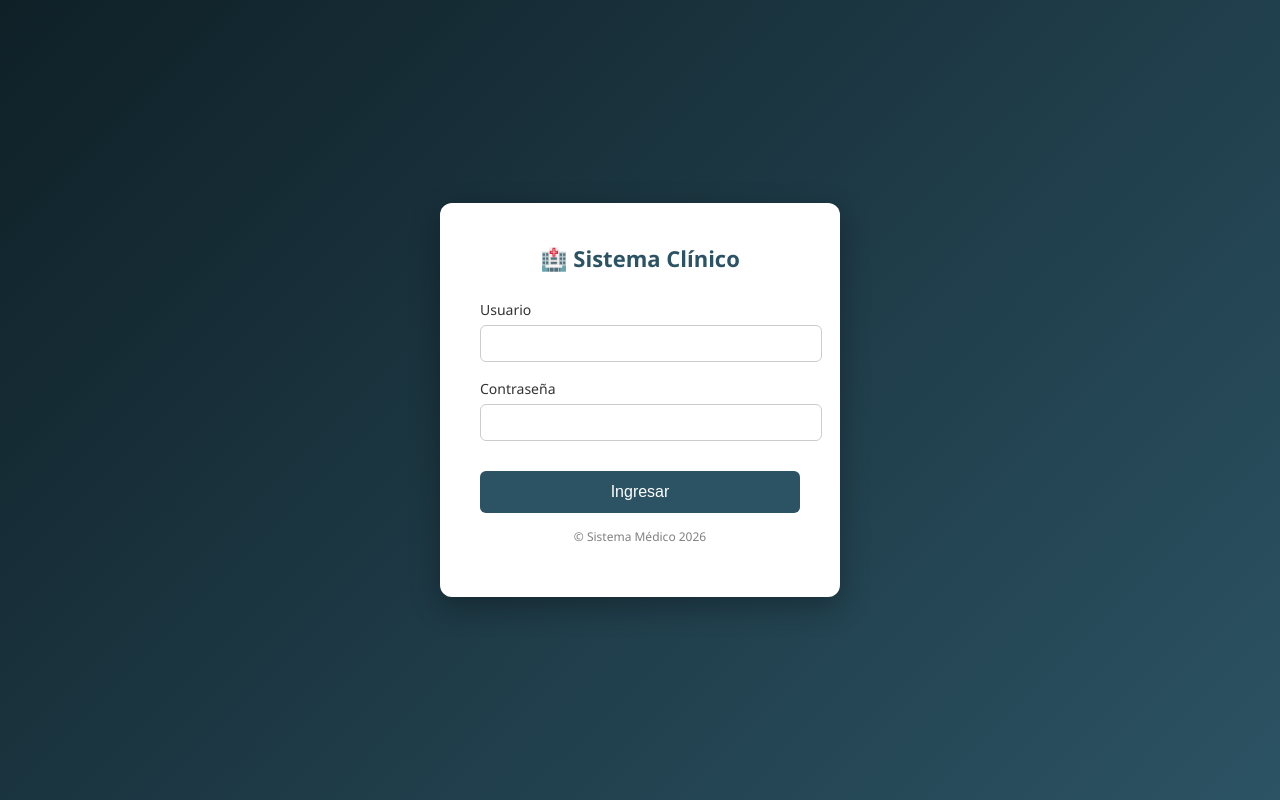
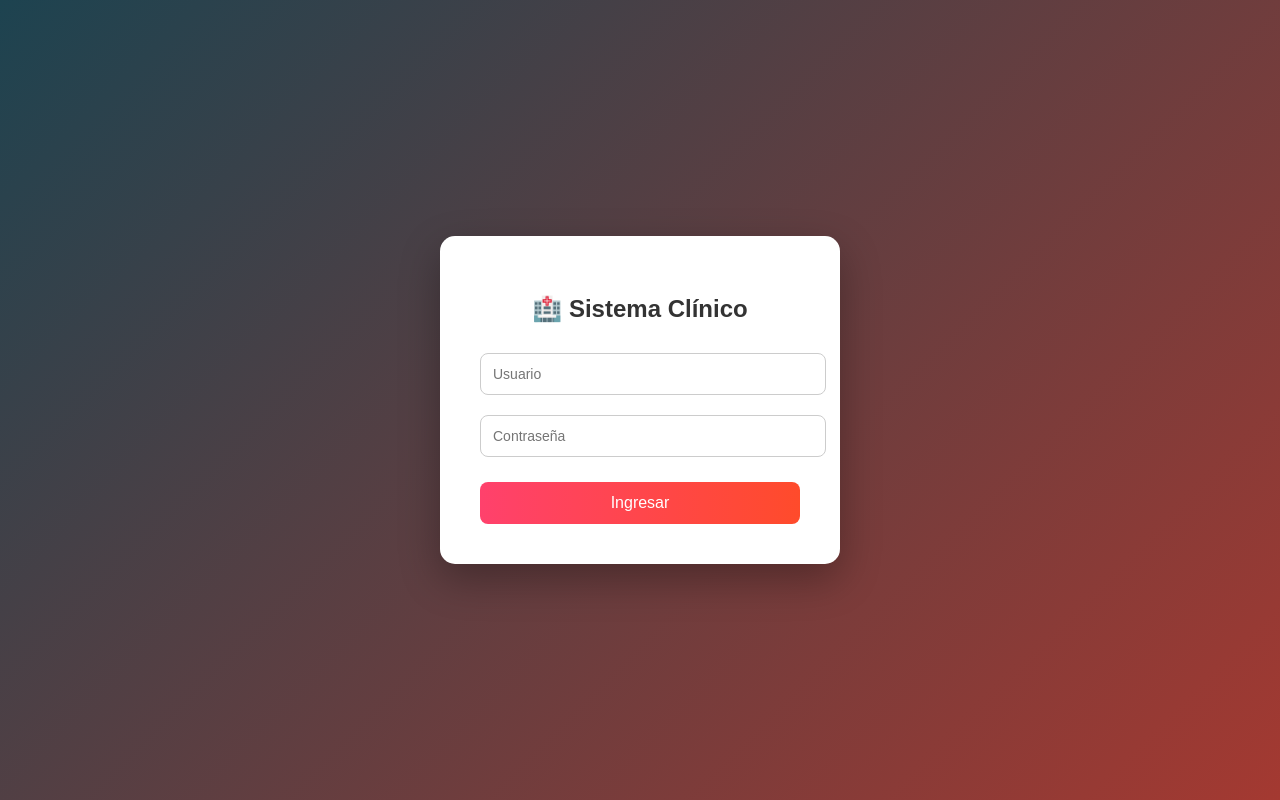
Before and after one commit to KuenenRivera/app-pacientes, a Flask app: page /login in a window 1280 px wide. Run offline with Flask 3, Linux system fonts and the light colour scheme.

Commit message:
mejorando diseño login

```diff
--- a/Static/styles.css
+++ b/Static/styles.css
@@ -1,70 +1,68 @@
 body.login-body {
     margin: 0;
-    font-family: 'Segoe UI', sans-serif;
-    background: linear-gradient(135deg, #0f2027, #2c5364);
     height: 100vh;
+    font-family: Arial, sans-serif;
+
+    background: linear-gradient(135deg, #1d4350, #a43931);
+
     display: flex;
     justify-content: center;
     align-items: center;
 }
 
-.login-box {
+.login-container {
+    width: 100%;
+    display: flex;
+    justify-content: center;
+}
+
+.login-card {
     background: white;
     padding: 40px;
-    border-radius: 12px;
     width: 320px;
-    box-shadow: 0 10px 30px rgba(0,0,0,0.3);
+
+    border-radius: 15px;
+    box-shadow: 0 15px 40px rgba(0,0,0,0.3);
+
     text-align: center;
 }
 
-.login-header {
-    font-size: 22px;
-    margin-bottom: 25px;
-    color: #2c5364;
-    font-weight: bold;
-}
-
-.input-group {
-    text-align: left;
-    margin-bottom: 15px;
-}
-
-.input-group label {
-    font-size: 14px;
+.login-card h2 {
+    margin-bottom: 20px;
     color: #333;
 }
 
-.input-group input {
+.login-card input {
     width: 100%;
-    padding: 10px;
-    margin-top: 5px;
-    border-radius: 6px;
+    padding: 12px;
+    margin: 10px 0;
+
     border: 1px solid #ccc;
+    border-radius: 8px;
+
+    font-size: 14px;
+}
+
+.login-card input:focus {
+    border-color: #a43931;
     outline: none;
 }
 
-.input-group input:focus {
-    border-color: #2c5364;
-}
-
-.btn-login {
+.login-card button {
     width: 100%;
     padding: 12px;
     margin-top: 15px;
-    background: #2c5364;
+
+    background: linear-gradient(90deg, #ff416c, #ff4b2b);
     color: white;
+
     border: none;
-    border-radius: 6px;
+    border-radius: 8px;
+
+    font-size: 16px;
     cursor: pointer;
-    font-size: 16px;
 }
 
-.btn-login:hover {
-    background: #1e3c72;
+.login-card button:hover {
+    opacity: 0.9;
 }
-
-.footer {
-    margin-top: 15px;
-    font-size: 12px;
-    color: gray;
-}
--- a/templates/login.html
+++ b/templates/login.html
@@ -1,34 +1,28 @@
 <!DOCTYPE html>
 <html>
 <head>
-    <title>Login - Sistema Médico</title>
-    <link rel="stylesheet" href="/static/styles.css">
+    <title>Login - Sistema Clínico</title>
+    <link rel="stylesheet" href="{{ url_for('static', filename='styles.css') }}">
 </head>
+
 <body class="login-body">
 
-<div class="login-box">
+<div class="login-container">
 
-    <div class="login-header">
-        🏥 Sistema Clínico
-    </div>
+    <div class="login-card">
+
+        <h2>🏥 Sistema Clínico</h2>
 
         <form method="POST">
 
-        <div class="input-group">
-            <label>Usuario</label>
-            <input type="text" name="usuario" required>
-        </div>
+            <input type="text" name="usuario" placeholder="Usuario" required>
+            <input type="password" name="password" placeholder="Contraseña" required>
 
-        <div class="input-group">
-            <label>Contraseña</label>
-            <input type="password" name="password" required>
-        </div>
-
-        <button class="btn-login">Ingresar</button>
+            <button>Ingresar</button>
 
         </form>
 
-    <p class="footer">© Sistema Médico 2026</p>
+    </div>
 
 </div>
 
```
Lines whose indentation alone changed are shown as unchanged.
